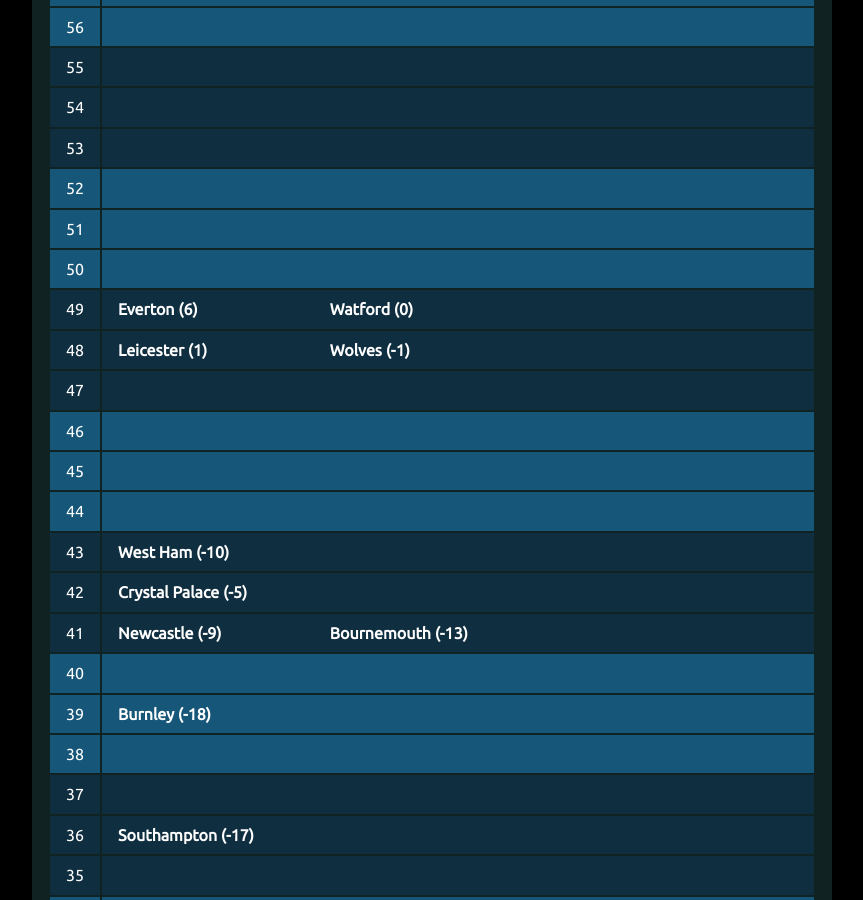
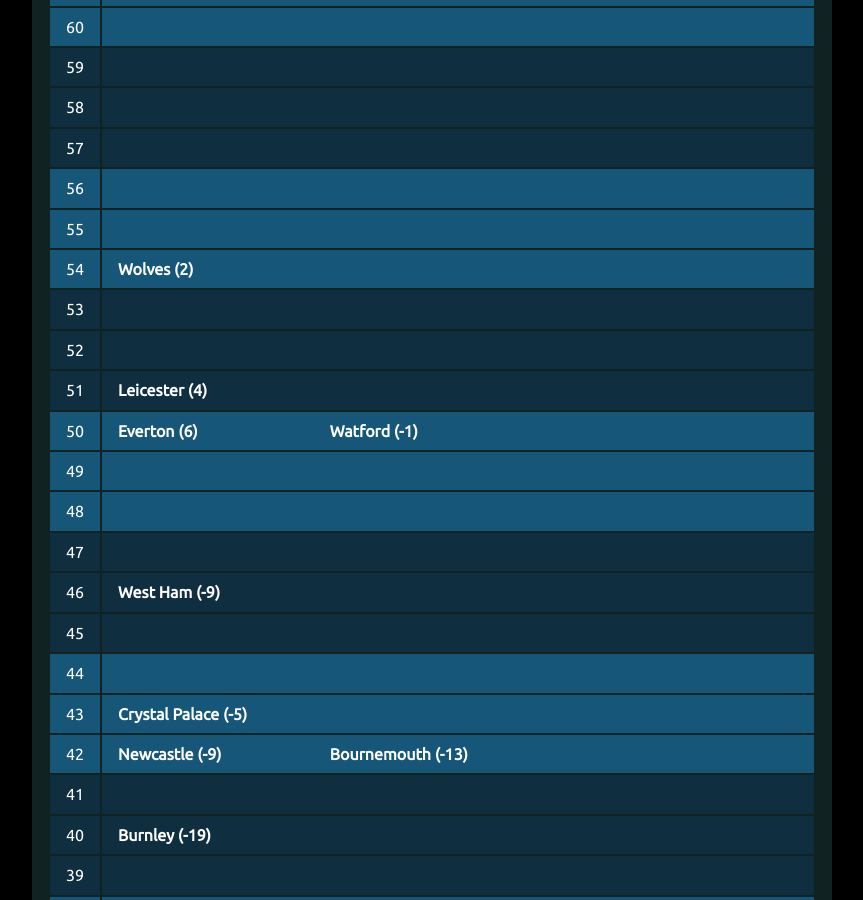
Before and after one commit to muru/muru.github.io, a Jekyll site: the page built from resources.md, in a window 1280 px wide and 900 px high, scrolled down 3018 px. Shown: the whole window, without its empty margins (208-1071 px from the left). Built offline with Jekyll 4.4.1, drawn with Linux system fonts in a browser that asks for light colours; some of the changed text lies outside the part shown.

Commit message:
updated cann-table: Mon 29 Apr 10:04:17 JST 2019

```diff
--- a/cann-table.html
+++ b/cann-table.html
@@ -1,12 +1,33 @@
 <table id="cann-table">
 <thead> <th> Pts </th> <th> Clubs (GD) </th> </thead>
 	<tr class="cann-row-1">
-		<td class="cann-point"> 88 </td>
+		<td class="cann-point"> 92 </td>
 		<td class="cann-clubs">
-			<span class="club-name"> Liverpool (59) </span>
+			<span class="club-name"> Man City (68) </span>
 		</td>
  	</tr>
 	<tr class="cann-row-1">
+		<td class="cann-point"> 91 </td>
+		<td class="cann-clubs">
+			<span class="club-name"> Liverpool (64) </span>
+		</td>
+ 	</tr>
+	<tr class="cann-row-1">
+		<td class="cann-point"> 90 </td>
+		<td class="cann-clubs">
+		</td>
+ 	</tr>
+	<tr class="cann-row-2">
+		<td class="cann-point"> 89 </td>
+		<td class="cann-clubs">
+		</td>
+ 	</tr>
+	<tr class="cann-row-2">
+		<td class="cann-point"> 88 </td>
+		<td class="cann-clubs">
+		</td>
+ 	</tr>
+	<tr class="cann-row-2">
 		<td class="cann-point"> 87 </td>
 		<td class="cann-clubs">
 		</td>
@@ -14,15 +35,14 @@
 	<tr class="cann-row-1">
 		<td class="cann-point"> 86 </td>
 		<td class="cann-clubs">
-			<span class="club-name"> Man City (65) </span>
 		</td>
  	</tr>
-	<tr class="cann-row-2">
+	<tr class="cann-row-1">
 		<td class="cann-point"> 85 </td>
 		<td class="cann-clubs">
 		</td>
  	</tr>
-	<tr class="cann-row-2">
+	<tr class="cann-row-1">
 		<td class="cann-point"> 84 </td>
 		<td class="cann-clubs">
 		</td>
@@ -32,12 +52,12 @@
 		<td class="cann-clubs">
 		</td>
  	</tr>
-	<tr class="cann-row-1">
+	<tr class="cann-row-2">
 		<td class="cann-point"> 82 </td>
 		<td class="cann-clubs">
 		</td>
  	</tr>
-	<tr class="cann-row-1">
+	<tr class="cann-row-2">
 		<td class="cann-point"> 81 </td>
 		<td class="cann-clubs">
 		</td>
@@ -47,12 +67,12 @@
 		<td class="cann-clubs">
 		</td>
  	</tr>
-	<tr class="cann-row-2">
+	<tr class="cann-row-1">
 		<td class="cann-point"> 79 </td>
 		<td class="cann-clubs">
 		</td>
  	</tr>
-	<tr class="cann-row-2">
+	<tr class="cann-row-1">
 		<td class="cann-point"> 78 </td>
 		<td class="cann-clubs">
 		</td>
@@ -62,12 +82,12 @@
 		<td class="cann-clubs">
 		</td>
  	</tr>
-	<tr class="cann-row-1">
+	<tr class="cann-row-2">
 		<td class="cann-point"> 76 </td>
 		<td class="cann-clubs">
 		</td>
  	</tr>
-	<tr class="cann-row-1">
+	<tr class="cann-row-2">
 		<td class="cann-point"> 75 </td>
 		<td class="cann-clubs">
 		</td>
@@ -77,12 +97,12 @@
 		<td class="cann-clubs">
 		</td>
  	</tr>
-	<tr class="cann-row-2">
+	<tr class="cann-row-1">
 		<td class="cann-point"> 73 </td>
 		<td class="cann-clubs">
 		</td>
  	</tr>
-	<tr class="cann-row-2">
+	<tr class="cann-row-1">
 		<td class="cann-point"> 72 </td>
 		<td class="cann-clubs">
 		</td>
@@ -92,12 +112,13 @@
 		<td class="cann-clubs">
 		</td>
  	</tr>
-	<tr class="cann-row-1">
+	<tr class="cann-row-2">
 		<td class="cann-point"> 70 </td>
 		<td class="cann-clubs">
+			<span class="club-name"> Tottenham (29) </span>
 		</td>
  	</tr>
-	<tr class="cann-row-1">
+	<tr class="cann-row-2">
 		<td class="cann-point"> 69 </td>
 		<td class="cann-clubs">
 		</td>
@@ -105,33 +126,32 @@
 	<tr class="cann-row-1">
 		<td class="cann-point"> 68 </td>
 		<td class="cann-clubs">
+			<span class="club-name"> Chelsea (21) </span>
 		</td>
  	</tr>
-	<tr class="cann-row-2">
+	<tr class="cann-row-1">
 		<td class="cann-point"> 67 </td>
 		<td class="cann-clubs">
-			<span class="club-name"> Tottenham (29) </span>
 		</td>
  	</tr>
-	<tr class="cann-row-2">
+	<tr class="cann-row-1">
 		<td class="cann-point"> 66 </td>
 		<td class="cann-clubs">
-			<span class="club-name"> Arsenal (25) </span>
-			<span class="club-name"> Chelsea (21) </span>
+			<span class="club-name"> Arsenal (20) </span>
 		</td>
  	</tr>
 	<tr class="cann-row-2">
 		<td class="cann-point"> 65 </td>
 		<td class="cann-clubs">
+			<span class="club-name"> Man Utd (13) </span>
 		</td>
  	</tr>
-	<tr class="cann-row-1">
+	<tr class="cann-row-2">
 		<td class="cann-point"> 64 </td>
 		<td class="cann-clubs">
-			<span class="club-name"> Man Utd (15) </span>
 		</td>
  	</tr>
-	<tr class="cann-row-1">
+	<tr class="cann-row-2">
 		<td class="cann-point"> 63 </td>
 		<td class="cann-clubs">
 		</td>
@@ -141,12 +161,12 @@
 		<td class="cann-clubs">
 		</td>
  	</tr>
-	<tr class="cann-row-2">
+	<tr class="cann-row-1">
 		<td class="cann-point"> 61 </td>
 		<td class="cann-clubs">
 		</td>
  	</tr>
-	<tr class="cann-row-2">
+	<tr class="cann-row-1">
 		<td class="cann-point"> 60 </td>
 		<td class="cann-clubs">
 		</td>
@@ -156,12 +176,12 @@
 		<td class="cann-clubs">
 		</td>
  	</tr>
-	<tr class="cann-row-1">
+	<tr class="cann-row-2">
 		<td class="cann-point"> 58 </td>
 		<td class="cann-clubs">
 		</td>
  	</tr>
-	<tr class="cann-row-1">
+	<tr class="cann-row-2">
 		<td class="cann-point"> 57 </td>
 		<td class="cann-clubs">
 		</td>
@@ -171,14 +191,15 @@
 		<td class="cann-clubs">
 		</td>
  	</tr>
-	<tr class="cann-row-2">
+	<tr class="cann-row-1">
 		<td class="cann-point"> 55 </td>
 		<td class="cann-clubs">
 		</td>
  	</tr>
-	<tr class="cann-row-2">
+	<tr class="cann-row-1">
 		<td class="cann-point"> 54 </td>
 		<td class="cann-clubs">
+			<span class="club-name"> Wolves (2) </span>
 		</td>
  	</tr>
 	<tr class="cann-row-2">
@@ -186,33 +207,32 @@
 		<td class="cann-clubs">
 		</td>
  	</tr>
-	<tr class="cann-row-1">
+	<tr class="cann-row-2">
 		<td class="cann-point"> 52 </td>
 		<td class="cann-clubs">
 		</td>
  	</tr>
-	<tr class="cann-row-1">
+	<tr class="cann-row-2">
 		<td class="cann-point"> 51 </td>
 		<td class="cann-clubs">
+			<span class="club-name"> Leicester (4) </span>
 		</td>
  	</tr>
 	<tr class="cann-row-1">
 		<td class="cann-point"> 50 </td>
 		<td class="cann-clubs">
+			<span class="club-name"> Everton (6) </span>
+			<span class="club-name"> Watford (-1) </span>
 		</td>
  	</tr>
-	<tr class="cann-row-2">
+	<tr class="cann-row-1">
 		<td class="cann-point"> 49 </td>
 		<td class="cann-clubs">
-			<span class="club-name"> Everton (6) </span>
-			<span class="club-name"> Watford (0) </span>
 		</td>
  	</tr>
-	<tr class="cann-row-2">
+	<tr class="cann-row-1">
 		<td class="cann-point"> 48 </td>
 		<td class="cann-clubs">
-			<span class="club-name"> Leicester (1) </span>
-			<span class="club-name"> Wolves (-1) </span>
 		</td>
  	</tr>
 	<tr class="cann-row-2">
@@ -220,12 +240,13 @@
 		<td class="cann-clubs">
 		</td>
  	</tr>
-	<tr class="cann-row-1">
+	<tr class="cann-row-2">
 		<td class="cann-point"> 46 </td>
 		<td class="cann-clubs">
+			<span class="club-name"> West Ham (-9) </span>
 		</td>
  	</tr>
-	<tr class="cann-row-1">
+	<tr class="cann-row-2">
 		<td class="cann-point"> 45 </td>
 		<td class="cann-clubs">
 		</td>
@@ -235,64 +256,63 @@
 		<td class="cann-clubs">
 		</td>
  	</tr>
-	<tr class="cann-row-2">
+	<tr class="cann-row-1">
 		<td class="cann-point"> 43 </td>
 		<td class="cann-clubs">
-			<span class="club-name"> West Ham (-10) </span>
+			<span class="club-name"> Crystal Palace (-5) </span>
 		</td>
  	</tr>
-	<tr class="cann-row-2">
+	<tr class="cann-row-1">
 		<td class="cann-point"> 42 </td>
 		<td class="cann-clubs">
-			<span class="club-name"> Crystal Palace (-5) </span>
+			<span class="club-name"> Newcastle (-9) </span>
+			<span class="club-name"> Bournemouth (-13) </span>
 		</td>
  	</tr>
 	<tr class="cann-row-2">
 		<td class="cann-point"> 41 </td>
 		<td class="cann-clubs">
-			<span class="club-name"> Newcastle (-9) </span>
-			<span class="club-name"> Bournemouth (-13) </span>
 		</td>
  	</tr>
-	<tr class="cann-row-1">
+	<tr class="cann-row-2">
 		<td class="cann-point"> 40 </td>
 		<td class="cann-clubs">
+			<span class="club-name"> Burnley (-19) </span>
 		</td>
  	</tr>
-	<tr class="cann-row-1">
+	<tr class="cann-row-2">
 		<td class="cann-point"> 39 </td>
 		<td class="cann-clubs">
-			<span class="club-name"> Burnley (-18) </span>
 		</td>
  	</tr>
 	<tr class="cann-row-1">
 		<td class="cann-point"> 38 </td>
 		<td class="cann-clubs">
+			<span class="club-name"> Southampton (-17) </span>
 		</td>
  	</tr>
-	<tr class="cann-row-2">
+	<tr class="cann-row-1">
 		<td class="cann-point"> 37 </td>
 		<td class="cann-clubs">
 		</td>
  	</tr>
-	<tr class="cann-row-2">
+	<tr class="cann-row-1">
 		<td class="cann-point"> 36 </td>
 		<td class="cann-clubs">
-			<span class="club-name"> Southampton (-17) </span>
 		</td>
  	</tr>
 	<tr class="cann-row-2">
 		<td class="cann-point"> 35 </td>
 		<td class="cann-clubs">
+			<span class="club-name"> Brighton (-22) </span>
 		</td>
  	</tr>
-	<tr class="cann-row-1">
+	<tr class="cann-row-2">
 		<td class="cann-point"> 34 </td>
 		<td class="cann-clubs">
-			<span class="club-name"> Brighton (-21) </span>
 		</td>
  	</tr>
-	<tr class="cann-row-1">
+	<tr class="cann-row-2">
 		<td class="cann-point"> 33 </td>
 		<td class="cann-clubs">
 		</td>
@@ -302,13 +322,13 @@
 		<td class="cann-clubs">
 		</td>
  	</tr>
-	<tr class="cann-row-2">
+	<tr class="cann-row-1">
 		<td class="cann-point"> 31 </td>
 		<td class="cann-clubs">
-			<span class="club-name"> Cardiff (-35) </span>
+			<span class="club-name"> Cardiff (-36) </span>
 		</td>
  	</tr>
-	<tr class="cann-row-2">
+	<tr class="cann-row-1">
 		<td class="cann-point"> 30 </td>
 		<td class="cann-clubs">
 		</td>
@@ -318,12 +338,12 @@
 		<td class="cann-clubs">
 		</td>
  	</tr>
-	<tr class="cann-row-1">
+	<tr class="cann-row-2">
 		<td class="cann-point"> 28 </td>
 		<td class="cann-clubs">
 		</td>
  	</tr>
-	<tr class="cann-row-1">
+	<tr class="cann-row-2">
 		<td class="cann-point"> 27 </td>
 		<td class="cann-clubs">
 		</td>
@@ -331,14 +351,15 @@
 	<tr class="cann-row-1">
 		<td class="cann-point"> 26 </td>
 		<td class="cann-clubs">
+			<span class="club-name"> Fulham (-42) </span>
 		</td>
  	</tr>
-	<tr class="cann-row-2">
+	<tr class="cann-row-1">
 		<td class="cann-point"> 25 </td>
 		<td class="cann-clubs">
 		</td>
  	</tr>
-	<tr class="cann-row-2">
+	<tr class="cann-row-1">
 		<td class="cann-point"> 24 </td>
 		<td class="cann-clubs">
 		</td>
@@ -346,15 +367,14 @@
 	<tr class="cann-row-2">
 		<td class="cann-point"> 23 </td>
 		<td class="cann-clubs">
-			<span class="club-name"> Fulham (-43) </span>
 		</td>
  	</tr>
-	<tr class="cann-row-1">
+	<tr class="cann-row-2">
 		<td class="cann-point"> 22 </td>
 		<td class="cann-clubs">
 		</td>
  	</tr>
-	<tr class="cann-row-1">
+	<tr class="cann-row-2">
 		<td class="cann-point"> 21 </td>
 		<td class="cann-clubs">
 		</td>
@@ -364,12 +384,12 @@
 		<td class="cann-clubs">
 		</td>
  	</tr>
-	<tr class="cann-row-2">
+	<tr class="cann-row-1">
 		<td class="cann-point"> 19 </td>
 		<td class="cann-clubs">
 		</td>
  	</tr>
-	<tr class="cann-row-2">
+	<tr class="cann-row-1">
 		<td class="cann-point"> 18 </td>
 		<td class="cann-clubs">
 		</td>
@@ -379,12 +399,12 @@
 		<td class="cann-clubs">
 		</td>
  	</tr>
-	<tr class="cann-row-1">
+	<tr class="cann-row-2">
 		<td class="cann-point"> 16 </td>
 		<td class="cann-clubs">
 		</td>
  	</tr>
-	<tr class="cann-row-1">
+	<tr class="cann-row-2">
 		<td class="cann-point"> 15 </td>
 		<td class="cann-clubs">
 		</td>
@@ -392,8 +412,8 @@
 	<tr class="cann-row-1">
 		<td class="cann-point"> 14 </td>
 		<td class="cann-clubs">
-			<span class="club-name"> Huddersfield (-49) </span>
+			<span class="club-name"> Huddersfield (-54) </span>
 		</td>
  	</tr>
 </table>
-<span id="cann-gen-note"> Generated on  Monday, 22 April 2019 at 10:04 JST. </span>
+<span id="cann-gen-note"> Generated on  Monday, 29 April 2019 at 10:04 JST. </span>
```
